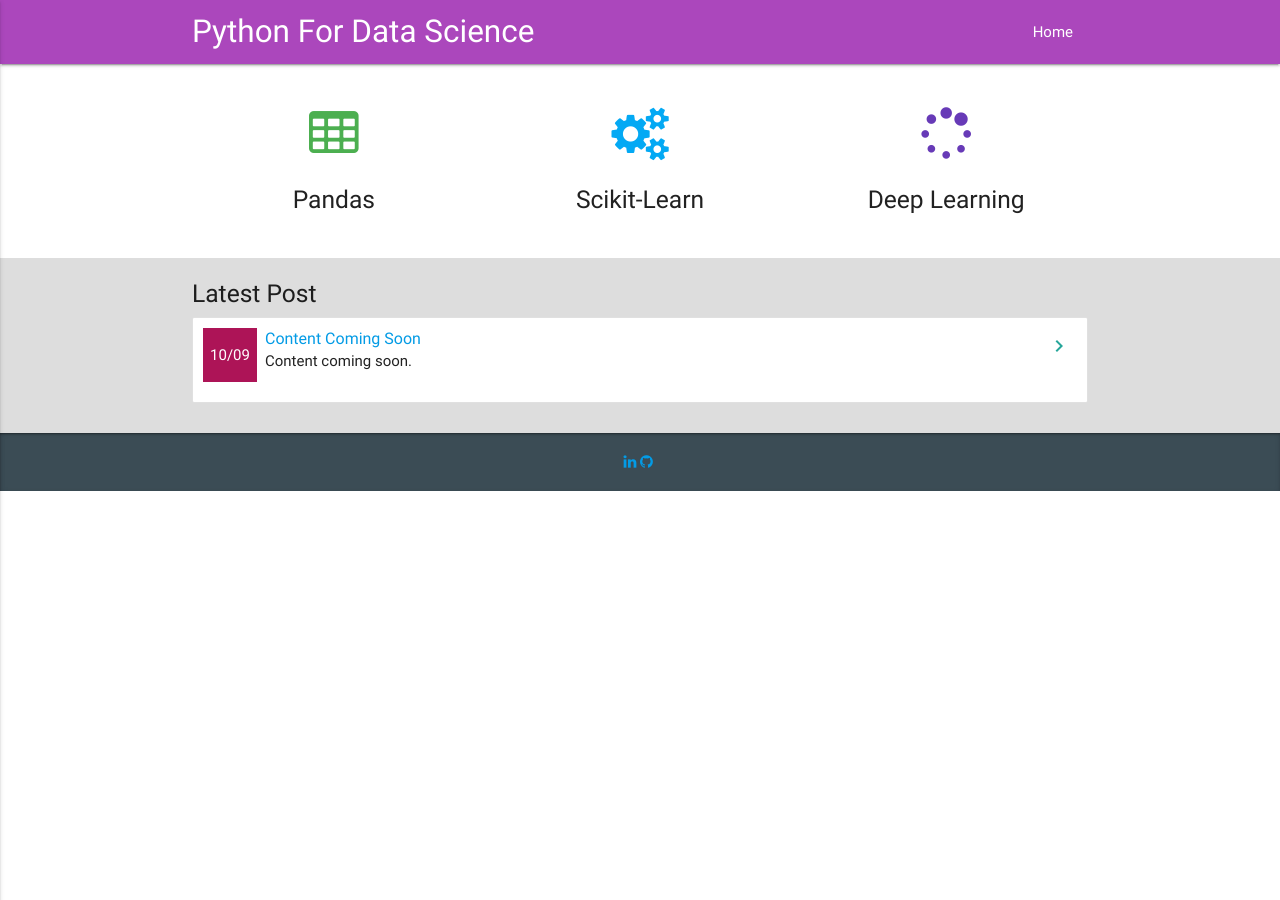
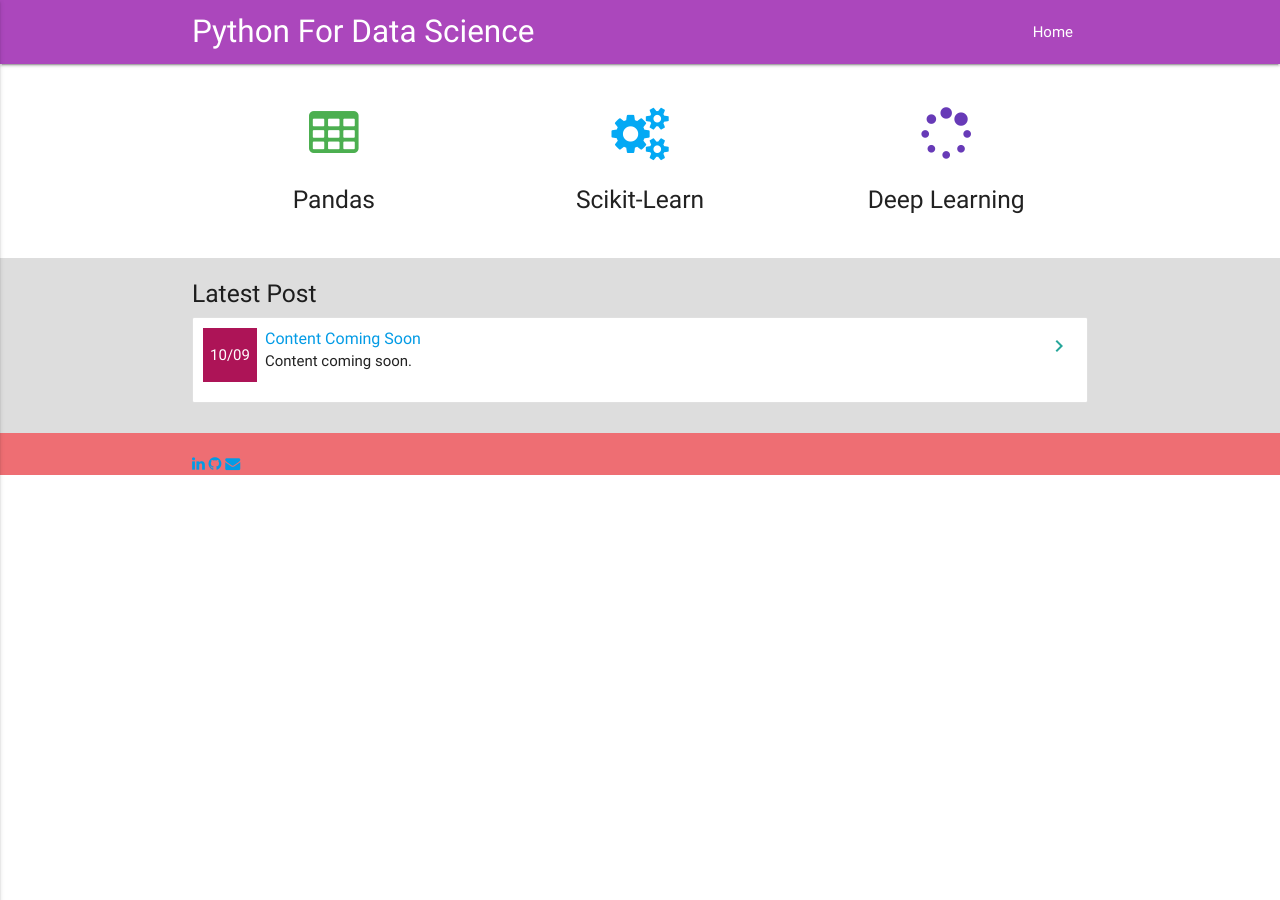
Before and after one commit to jlawman/JLawmanDotCom, a Jekyll site: the page built from index.md, in a window 1280 px wide. Built offline with Jekyll 4.4.1, drawn with Linux system fonts in a browser that asks for light colours.

Commit message:
Removed material js and css

```diff
--- a/_includes/footer.html
+++ b/_includes/footer.html
@@ -1,4 +1,4 @@
-   <footer class="ms-footer">
+  <footer class="page-footer">
     <div class="container">
       <a href="https://www.linkedin.com/in/josh-lawman-9b2604136/" class="btn-circle btn-circle-white animated zoomInUp animation-delay-11">
         <i class="fa fa-linkedin"></i>
@@ -10,7 +10,7 @@
     </a>
 
     <a href="mailto:jlawman@gmail.com" class="btn-circle btn-circle-white animated zoomInUp animation-delay-12">
-      <i class="fa fa-mail"></i>
+      <i class="fa fa-envelope"></i>
     </a>
     </div>
   </footer>
--- a/_includes/head.html
+++ b/_includes/head.html
@@ -6,10 +6,6 @@
     <meta name="description" content="{{ page.excerpt | default: site.description | strip_html | normalize_whitespace | truncate: 160 | escape }}" />
 
     <link rel="stylesheet" href="fonts/font-awesome/css/font-awesome.min.css">
-    <script src="js/material/plugins.min.js"></script>
-    <script src="js/material/app.min.js"></script>
-
-    <link rel="stylesheet" href="assets/material/ms-footer.css" />
 
     <link href="https://fonts.googleapis.com/icon?family=Material+Icons" rel="stylesheet">
     <link rel="stylesheet" type="text/css" media="screen,projection" href="{{ "/assets/materialize.css" | relative_url }}" />
```
